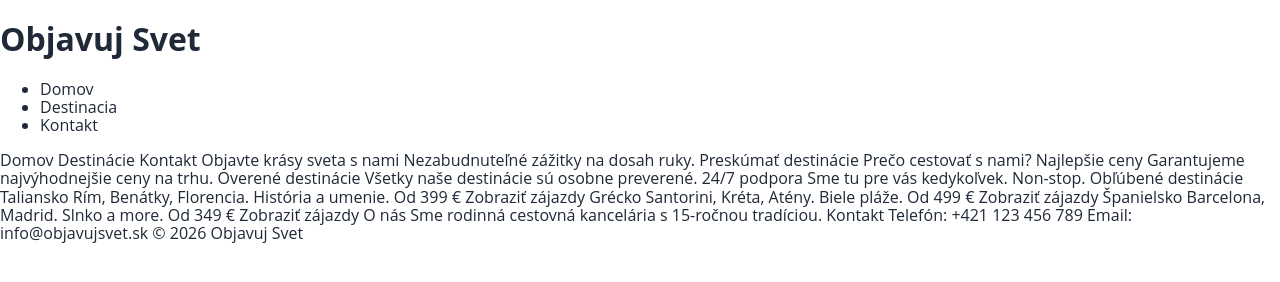
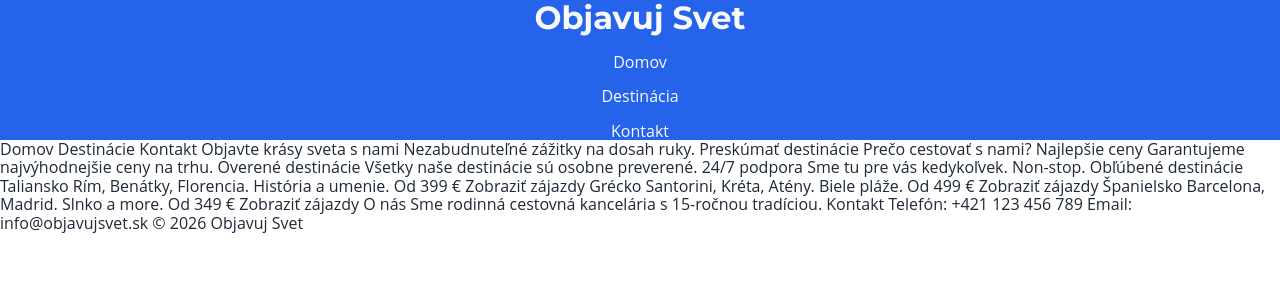
Before and after one commit to samco2611/cestovka-, a plain HTML site: page index.html in a window 1280 px wide. Drawn offline with Linux system fonts and the light colour scheme; files that its build step writes are made by us from their sources.

Commit message:
robime hlavičku

```diff
--- /dev/null
+++ b/assets/css/style.css
@@ -0,0 +1,72 @@
+
+
+/* ==================== CSS PREMENNÉ ==================== */
+
+@import url('https://fonts.googleapis.com/css2?family=Montserrat:ital,wght@0,100..900;1,100..900&display=swap');
+
+
+:root {
+  /* Farby */
+  --primarna: #2563eb;
+  --primarna-tmava: #1e40af;
+  --akcent: #f97316;
+  --text-tmavy: #1f2937;
+  --text-stredny: #6b7280;
+  --pozadie-biela: #ffffff;
+  --pozadie-svetla: #f9fafb;
+
+  --font-nadpisy: "Montserrat", sans-serif;
+  --font-body:"Open Sans",sans-serif;
+
+  --medzera-s:1rem;
+  --medzera-m:1.5rem;
+  --medzera-l:2rem;
+  --medzera-x:3rem;
+  }
+
+  body{
+    font-family: var(--font-body);
+    font-size: 1rem;
+    background-color: white;
+    color: var(--text-tmavy);
+  }
+
+  ul{
+    list-style: none;
+    padding: 0;
+    margin: 0;
+  }
+
+  a{
+    text-decoration: none;
+    color: inherit;
+  }
+
+  h1,h2,h3{
+    font-family: var(--font-nadpisy);
+    margin: 0;
+
+  }
+
+  /* ==================== Hlavicka ==================== */
+
+  .hlavicka{
+    background-color:var(--primarna);
+    color: var(--pozadie-svetla);
+    display: flex;
+    flex-direction:column;
+    align-items: center;
+    gap: 1rem;
+  }
+
+  /* ==================== Navigácia ==================== */
+  .navigácia_zoznam{
+     display: flex;
+    flex-direction:column;
+    align-items: center;
+    gap: 1rem;
+  }
+
+  .navigácia_odkaz:hover{
+    color: #f97316;
+  }
--- a/assets/style.css
+++ /dev/null
@@ -1,28 +0,0 @@
-
-
-/* ==================== CSS PREMENNÉ ==================== */
-
-@import url('https://fonts.googleapis.com/css2?family=Montserrat:ital,wght@0,100..900;1,100..900&display=swap');
-
-
-:root {
-  /* Farby */
-  --primarna: #2563eb;
-  --primarna-tmava: #1e40af;
-  --akcent: #f97316;
-  --text-tmavy: #1f2937;
-  --text-stredny: #6b7280;
-  --pozadie-biela: #ffffff;
-  --pozadie-svetla: #f9fafb;
-
-  --font-nadpisy: "Montserrat", sans-serif;
-  --font-body:"Open Sans",sans-serif;
-
-  }
-
-  body{
-    font-family: var(--font-body);
-    font-size: 1rem;
-    background-color: white;
-    color: var(--text-tmavy)
-  }
--- a/index.html
+++ b/index.html
@@ -4,8 +4,8 @@
   <meta charset="UTF-8">
   <meta name="viewport" content="width=device-width, initial-scale=1.0">
   <title>Cestovná kancelária</title>
-  <link rel="stylesheet" href="normalize.css">
-  <link rel="stylesheet" href="style.css">
+  <link rel="stylesheet" href="assets/css/normalize.css">
+  <link rel="stylesheet" href="assets/css/style.css">
 
 
 </head>
@@ -18,9 +18,9 @@
 
 <nav class="navigácia">
     <ul class="navigácia_zoznam">
-        <li class="navigácia_polozka">Domov</li>
-        <li class="navigácia_polozka">Destinacia</li>
-        <li class="navigácia_polozka">Kontakt</li>
+        <li class="navigácia_polozka"><a class="navigácia_odkaz" href="#">Domov</a></li>
+        <li class="navigácia_polozka"><a class="navigácia_odkaz" href="#">Destinácia</a></li>
+        <li class="navigácia_polozka"><a class="navigácia_odkaz">Kontakt</a></li>
     </ul>
 </nav>
 
```
Also changed, not shown: assets/css/normalize.css (renamed from assets/normalize.css), 1 other file.
